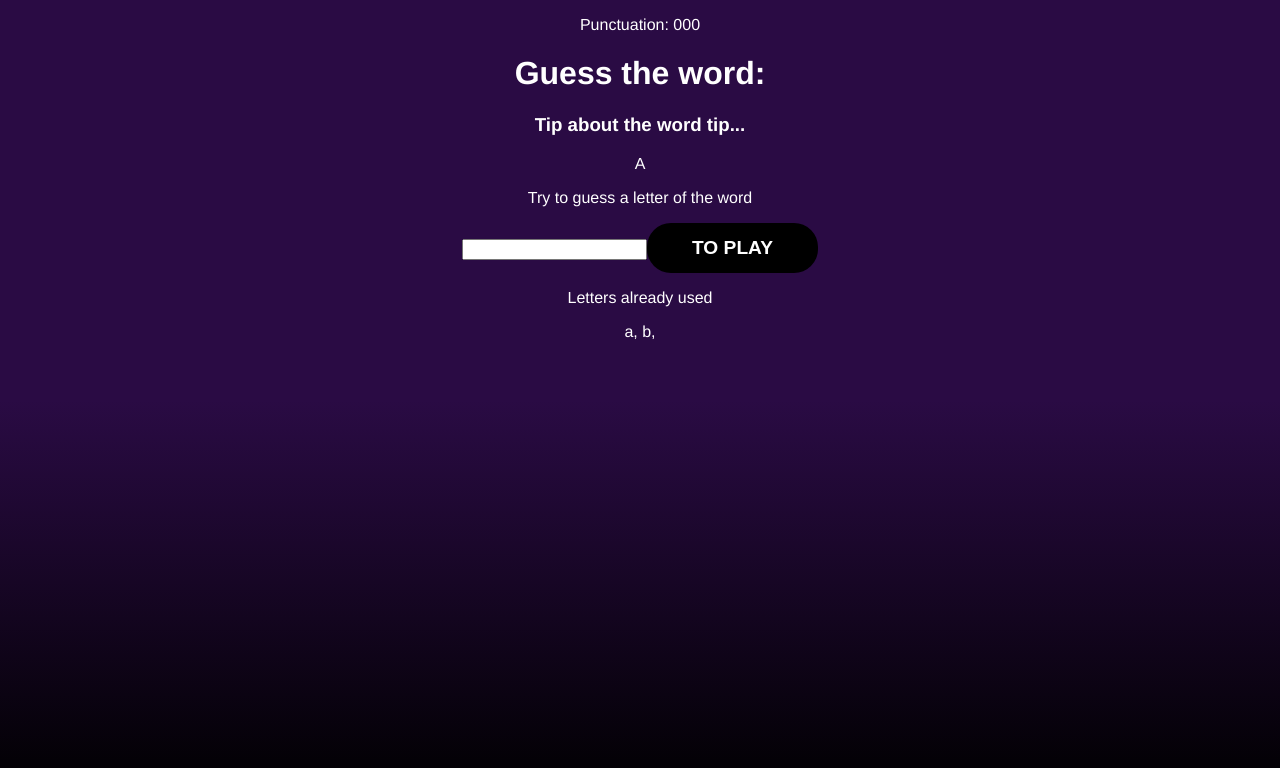
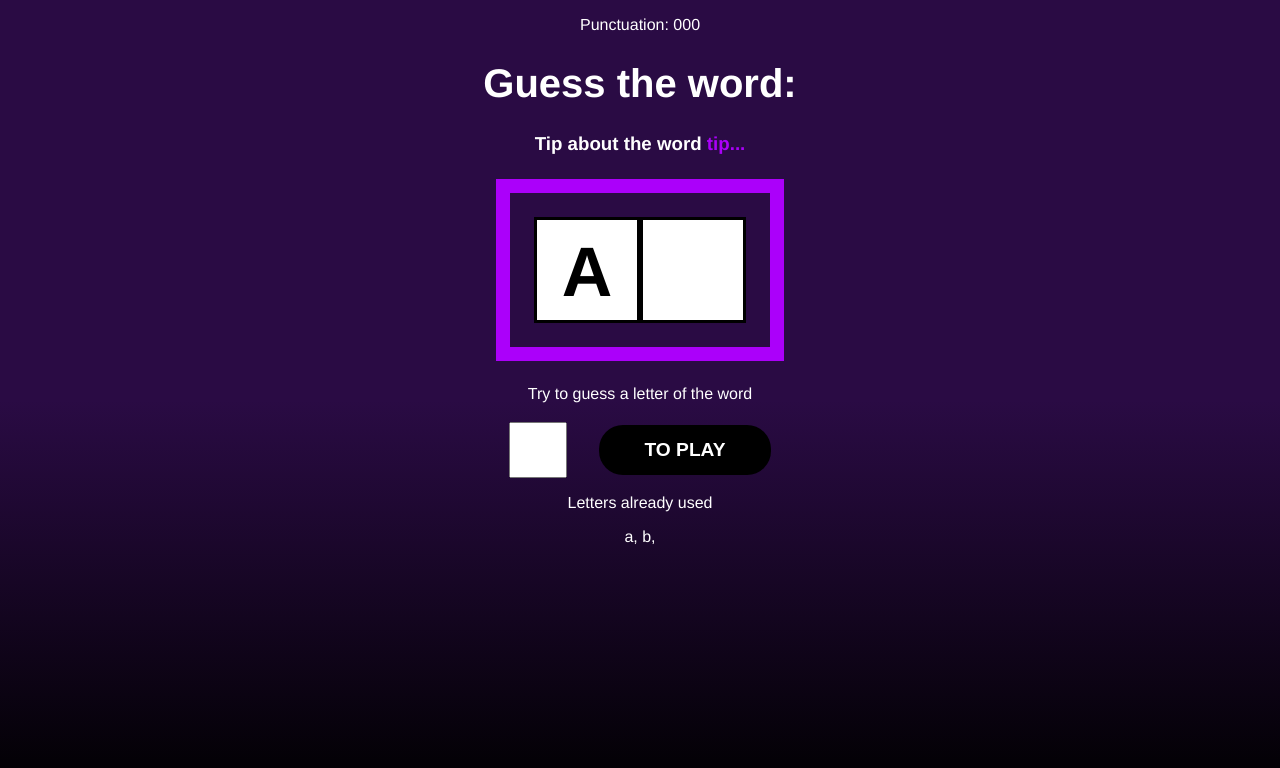
Before and after one commit to JamilleSM/secretword, a React (Vite) app: page / in a window 1280 px wide. Both pictures are taken after a click on the button "START THE GAME". Shown: the top 768 px of the page. Built offline with nearby package versions, Linux system fonts and the light colour scheme.

Commit message:
feat: add style screenGame

```diff
--- a/src/components/Game/Game.css
+++ b/src/components/Game/Game.css
@@ -0,0 +1,49 @@
+.game h1 {
+  font-size: 2.5em;
+}
+
+.pointts span {
+  font-weight: bold;
+}
+
+.tip span {
+  color: #ab00fa;
+}
+
+.wordContainer {
+  display: flex;
+  margin: 1.5em;
+  padding: 1.5em;
+  border: 14px solid #ab00fa;
+}
+
+.letter,
+.blankSquare {
+  font-size: 70px;
+  line-height: 1.5;
+  border: 3px solid #000;
+  width: 100px;
+  height: 100px;
+  text-transform: uppercase;
+  background-color: #fff;
+  color: #000;
+  font-weight: bold;
+}
+
+.letterContainer p {
+  margin-bottom: 1.2em;
+}
+
+.letterContainer form {
+  display: flex;
+  align-items: center;
+  justify-content: center;
+}
+
+.letterContainer input {
+  height: 50px;
+  width: 50px;
+  font-size: 2em;
+  text-align: center;
+  margin-right: 1em;
+}
```
